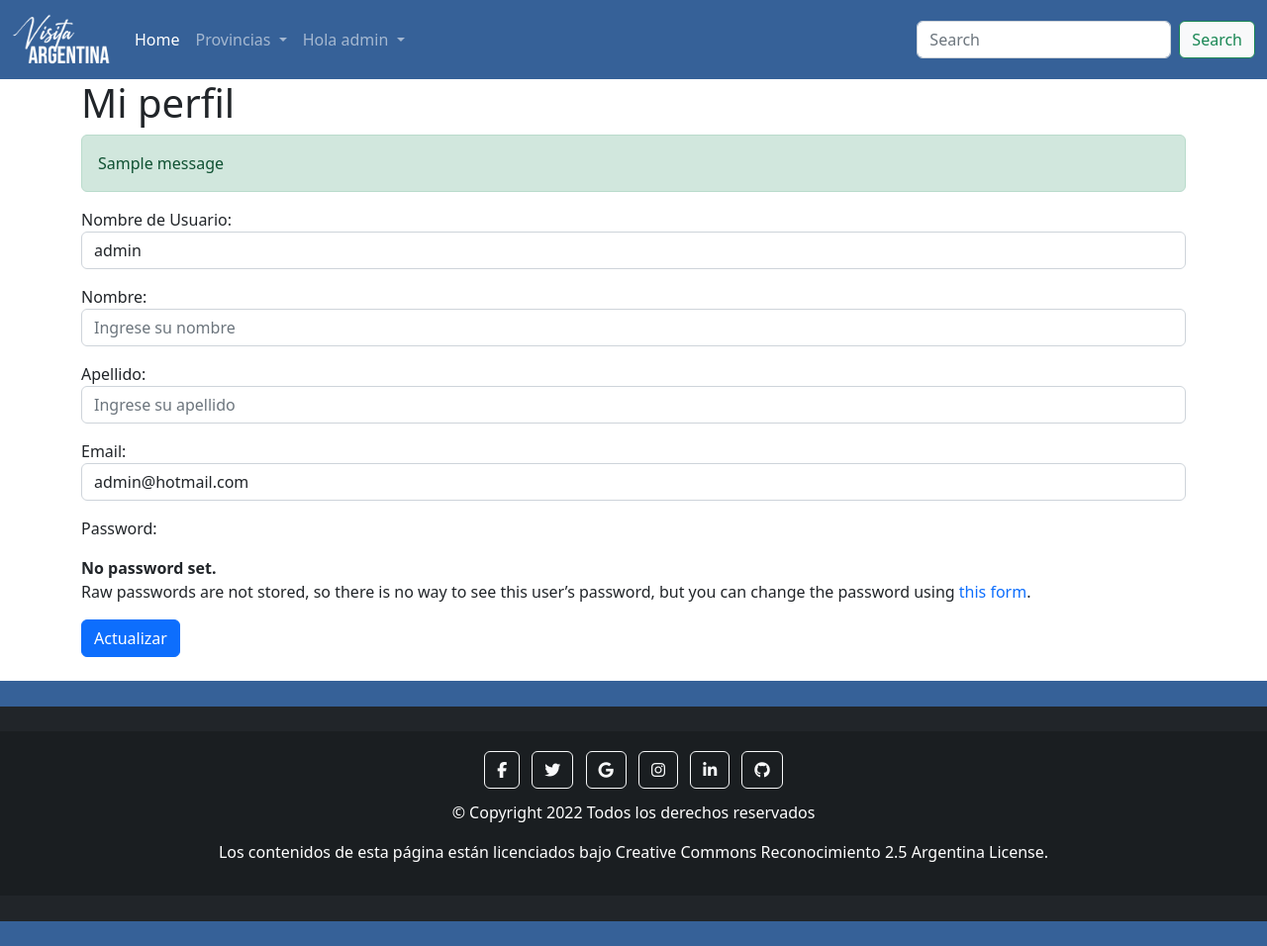
After one commit to flor-cot/app_turismo, a Django app: page /miperfil/ in a window 1280 px wide. The commit adds this page. Shown: the whole page at 99% size. Run offline with Django 3.2, Linux system fonts and the light colour scheme; a user stored in the database is signed in; data comes from the database, SQL or seed files in the repository; tables that the repository leaves empty hold one stand-in row (values such as "Sample post"); one stand-in notice (Sample message) is shown; parts of the project's set-up code (start-up, migrations or seed data) failed here and were passed over; some libraries are stand-ins or nearby versions.

Commit message:
creacion de edicion de perfil

```diff
--- a/app/forms.py
+++ b/app/forms.py
@@ -2,7 +2,7 @@ from django.contrib.auth.models import User
 from django import forms
 from django.forms import ValidationError
 
-from django.contrib.auth.forms import UserCreationForm
+from django.contrib.auth.forms import UserCreationForm, UserChangeForm
 
 import re
 
@@ -131,3 +131,28 @@ class RegistroForm(UserCreationForm):
 #         #     validators=(validar_contrasena,),
 #             widget= forms.PasswordInput(attrs={'class':'form-control','placeholder':'Elija una contraseña'})
 #             )
+
+class EditProfileForm(UserChangeForm):
+    username = forms.CharField(
+        label=('Nombre de Usuario'),
+        widget=forms.TextInput(attrs={'class': 'form-control', 'readonly':True})
+    )
+    first_name = forms.CharField(
+        label=('Nombre'),
+        max_length=50,
+        validators=[solo_caracteres],
+        widget=forms.TextInput(attrs={'class': 'form-control', 'placeholder': "Ingrese su nombre", 'required':True})
+    )
+    last_name = forms.CharField(
+        label=('Apellido'),
+        max_length=50,
+        validators=[solo_caracteres],
+        widget=forms.TextInput(attrs={'class': 'form-control', 'placeholder': "Ingrese su apellido", 'required':True})
+    )
+    email = forms.EmailField(
+        max_length=50,
+        widget=(forms.TextInput(attrs={'class': 'form-control', 'placeholder': "Ingrese su email", 'required':True}))
+    )
+    class Meta:
+        model = User
+        fields = ['username', 'first_name','last_name', 'email']
--- a/app/templates/app/header.html
+++ b/app/templates/app/header.html
@@ -22,12 +22,29 @@
             </ul> {% endcomment %}
           </li>
           {% if user.is_authenticated %}
+          <!--
           <li class="nav-item">
             <a class="nav-link" href=""> Hola {{ user.username }} </a>
           </li>
           <li class="nav-item">
+            <a class="nav-link" href="{% url 'miperfil' %}">Mi Perfil</a>
+          </li>
+          <li class="nav-item">
             <a class="nav-link" href="{% url 'logout' %}">Cerrar Sesión</a>
           </li>
+          -->
+
+        <div class="dropdown">
+          <a class="nav-link dropdown-toggle" href="#" role="button" data-bs-toggle="dropdown" aria-expanded="false">
+            Hola {{ user.username }}
+          </a>
+          <span class="caret"></span></button>
+          <ul class="dropdown-menu" aria-labelledby="dropdownMenuButton1">
+          <li><a class="dropdown-item" href="{% url 'miperfil' %}">Mi Perfil</a></li>
+          <li><a class="dropdown-item" href="{% url 'logout' %}">Cerrar Sesión</a></li>
+          </ul>
+        </div>
+
         {% else %}
         <li class="nav-item">
           <a class="nav-link" href="{% url 'login' %}">Ingresa</a>
--- /dev/null
+++ b/app/templates/app/miperfil.html
@@ -0,0 +1,20 @@
+{% extends 'app/base.html' %}
+
+{% block content %}
+<div class="container">
+  <h1>Mi perfil</h1>
+  {% for message in messages %}
+      <div class="alert alert-{{ message.tags }}" role="alert">
+            {{ message }}
+      </div>
+  {% endfor %}
+  <form method="POST">
+      {% csrf_token %}
+      {{ form.as_p}}
+
+      <button type="submit" class="btn btn-primary">Actualizar</button>
+      <br><br>
+  </form>
+</div>
+
+{% endblock content %}
--- a/app/urls.py
+++ b/app/urls.py
@@ -5,9 +5,11 @@ urlpatterns = [
     path('',views.index, name ='index'),
     path('login/',views.iniciar_sesion, name='login'),
     path('logout/',views.cerrar_sesion, name='logout'),
+    path('miperfil/',views.mi_perfil, name='miperfil'),
     path('registro/',views.registro, name='registro'),
     path('destinos/<int:id_provincia>', views.destinos, name="destinos"),
     path('detalle/<int:id_destino>', views.undestino, name="undestino"),
     path('hotel/<int:id_hotel>', views.hotel_detalle, name="hotel_detalle"),
-    path('about/', views.about, name="about")
+    path('about/', views.about, name="about"),
+    path('password/', views.cambiar_password, name="cambiar_password")
 ]
--- a/app/views.py
+++ b/app/views.py
@@ -3,17 +3,15 @@ from django.shortcuts import render, redirect
 from django.urls import reverse
 from app.models import Provincia, Hotel, Comentario, Atraccion, Ciudad
 from django.template import loader
-
-from app.forms import RegistroForm
+from app.forms import RegistroForm, EditProfileForm
 
 from django.contrib import messages
 
-from django.contrib.auth.forms import UserCreationForm
+from django.contrib.auth.forms import UserCreationForm, UserChangeForm
 
 from django.contrib.auth import authenticate, login, logout
 
 from django.contrib.auth.decorators import login_required
-
 
 
 def iniciar_sesion(request):
@@ -53,6 +51,25 @@ def cerrar_sesion(request):
 	logout(request)
 	return redirect('login')
 
+@login_required
+def mi_perfil(request):
+    if request.method == 'POST':
+        edit_form = EditProfileForm(request.POST, instance=request.user)
+        if edit_form.is_valid():
+            edit_form.save()
+            messages.success(request,'Los datos fueron modificados con éxito.')
+            return redirect('miperfil')
+        else:
+            messages.warning(request,'Los datos no pudieron ser modificados.')
+            return redirect('miperfil')
+    else:
+        edit_form = EditProfileForm(instance=request.user)
+        args = {'form': edit_form}
+        return render(request,'app/miperfil.html', args)
+
+@login_required
+def cambiar_password(request):
+    return render(request,'app/nueva_password.html')
 
 def registro(request):
     #  if(request.method == 'POST'):
```
Also changed, not shown: app/templates/app/nueva_password.html (added, +38 -0 lines).
